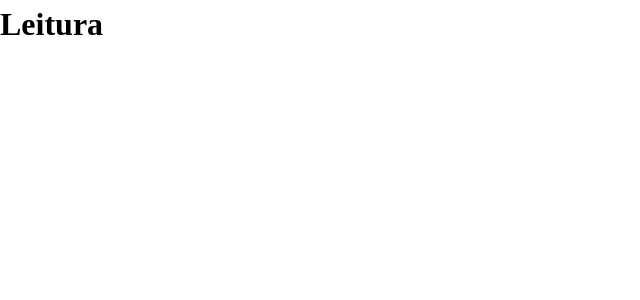
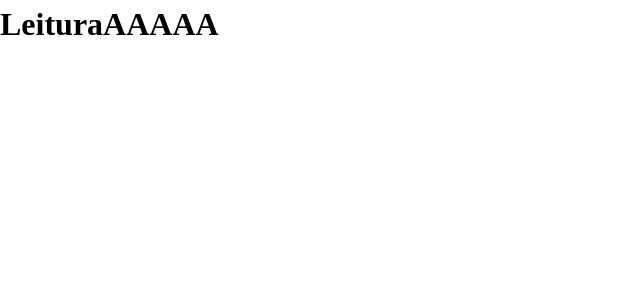
Before and after one commit to MarcoVercosa/biblia-nextjs, a Next.js app: page /leitura/1/1/1/1 in a window 1280 px wide. Shown: the top 300 px of the page, without its empty margins (0-640 px from the left). Built offline with nearby package versions, Linux system fonts and the light colour scheme.

Commit message:
new changes

```diff
--- a/src/pages/leitura/[versaoid]/[testamentoid]/[livroid]/[capitulo]/index.tsx
+++ b/src/pages/leitura/[versaoid]/[testamentoid]/[livroid]/[capitulo]/index.tsx
@@ -1,12 +1,22 @@
 import { useRouter } from "next/router"
 
 export default function LeituraBiblia() {
+
+    // const versaoAmount = 1 // somente a Almeida revisada e atualizada
+    // const testamentoAmount = 2 //os dois testamentos
+    // const livroAmount = 66  //todos os livros Antigo e novo testamentos
+    // const capituloAmount = "solicitar api quantidade de capitulos que tem o livro. utilizar a FetchAPICapitulos()"
+
+    const versaoAmountTest = 1 // somente a Almeida revisada e atualizada
+    const testamentoAmountTest = 2 //os dois testamentos
+    const livroAmountTest = 66  //todos os livros Antigo e novo testamentos
+    const capituloAmountTest = 5 //somente os 5 capitulos de cada livro
 
     const router = useRouter()
     console.log(router.query)
     return (
         <h1>
-            Leitura
+            LeituraAAAAA
         </h1>
     )
 }
```
